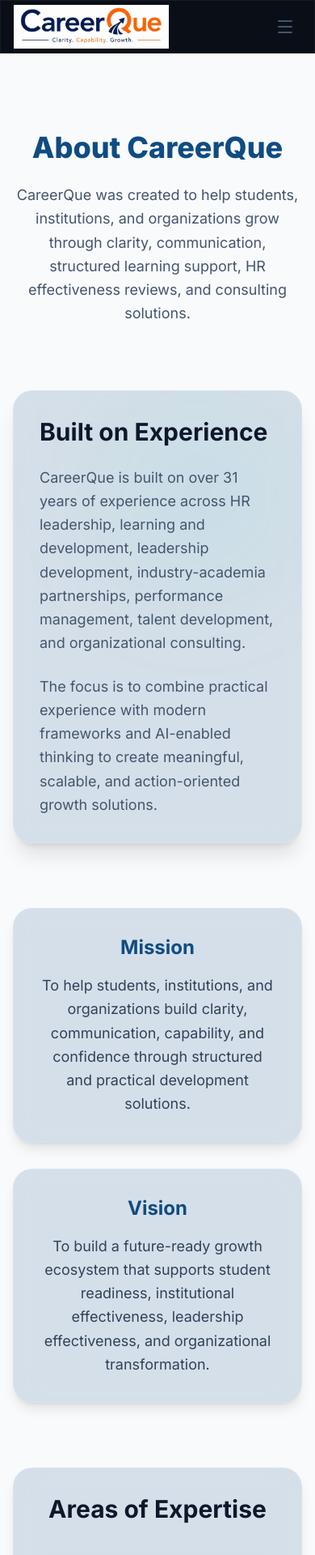
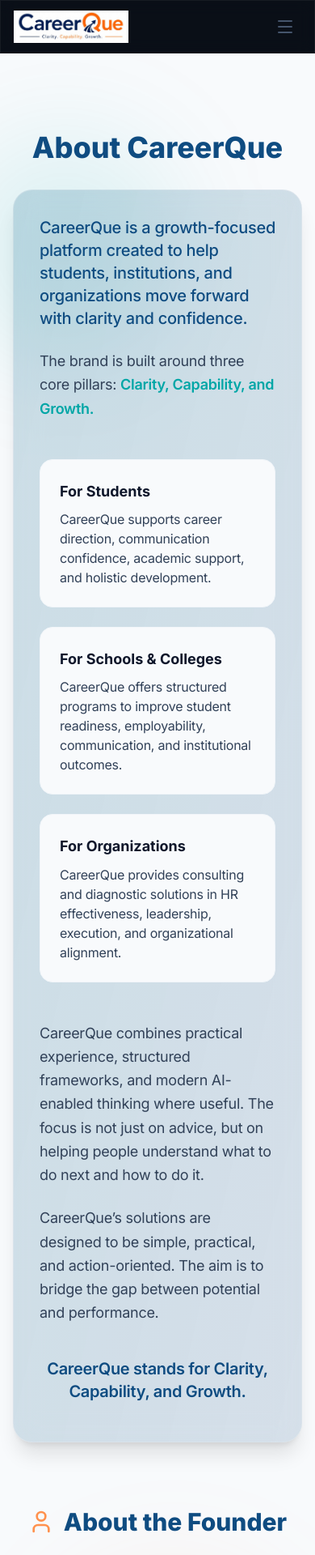
Before and after one commit to Sanjaykj23/CareerQue, a Next.js app: page /about in a window 390 px wide. Shown: the top 1920 px of the page at 81% size. Built offline with nearby package versions, Linux system fonts and the light colour scheme.

Commit message:
Made changes to logo and added Contact form Backend

```diff
--- a/src/app/about/page.tsx
+++ b/src/app/about/page.tsx
@@ -1,74 +1,90 @@
-import { CheckCircle2 } from "lucide-react";
+import { User, Target } from "lucide-react";
 
 export default function About() {
-  const expertiseAreas = [
-    "Strategic HR leadership",
-    "Learning and development",
-    "Leadership development",
-    "Performance management",
-    "Competency development",
-    "Industry-academia partnerships",
-    "Student development",
-    "Organizational effectiveness",
-    "HR effectiveness review",
-    "AI-enabled consulting frameworks"
-  ];
-
   return (
     <main className="min-h-screen bg-slate-50 dark:bg-brand-dark transition-colors duration-300 py-24">
       <div className="container mx-auto px-4 md:px-6 max-w-5xl">
 
-        {/* Header */}
-        <div className="text-center mb-20">
-          <h1 className="text-4xl md:text-5xl font-extrabold text-brand-blue dark:text-white mb-6">
+        {/* About CareerQue */}
+        <div className="mb-20 relative">
+          <div className="absolute top-0 -left-20 w-72 h-72 bg-brand-teal/10 rounded-full blur-3xl pointer-events-none" />
+
+          <h1 className="text-4xl md:text-5xl font-extrabold text-brand-blue dark:text-white mb-8 text-center relative z-10">
             About CareerQue
           </h1>
-          <p className="text-lg md:text-xl text-slate-600 dark:text-slate-400 max-w-3xl mx-auto leading-relaxed">
-            CareerQue was created to help students, institutions, and organizations grow through clarity, communication, structured learning support, HR effectiveness reviews, and consulting solutions.
+
+          <div className="glass-panel border border-slate-200 dark:border-slate-800 rounded-3xl p-8 md:p-12 bg-white/80 dark:bg-slate-900/80 shadow-xl relative z-10 overflow-hidden">
+            <div className="absolute inset-0 bg-gradient-to-br from-brand-teal/5 to-transparent pointer-events-none" />
+
+            <div className="space-y-6 text-slate-700 dark:text-slate-300 text-lg leading-relaxed relative z-10">
+              <p className="text-xl font-medium text-brand-blue dark:text-white">
+                CareerQue is a growth-focused platform created to help students, institutions, and organizations move forward with clarity and confidence.
               </p>
+              <p>
+                The brand is built around three core pillars: <span className="font-semibold text-brand-teal">Clarity, Capability, and Growth.</span>
+              </p>
+
+              <div className="grid md:grid-cols-3 gap-6 py-6">
+                <div className="bg-slate-50 dark:bg-slate-800/50 p-6 rounded-2xl border border-slate-100 dark:border-slate-700">
+                  <h3 className="font-bold text-slate-900 dark:text-white mb-2">For Students</h3>
+                  <p className="text-base">CareerQue supports career direction, communication confidence, academic support, and holistic development.</p>
+                </div>
+                <div className="bg-slate-50 dark:bg-slate-800/50 p-6 rounded-2xl border border-slate-100 dark:border-slate-700">
+                  <h3 className="font-bold text-slate-900 dark:text-white mb-2">For Schools & Colleges</h3>
+                  <p className="text-base">CareerQue offers structured programs to improve student readiness, employability, communication, and institutional outcomes.</p>
+                </div>
+                <div className="bg-slate-50 dark:bg-slate-800/50 p-6 rounded-2xl border border-slate-100 dark:border-slate-700">
+                  <h3 className="font-bold text-slate-900 dark:text-white mb-2">For Organizations</h3>
+                  <p className="text-base">CareerQue provides consulting and diagnostic solutions in HR effectiveness, leadership, execution, and organizational alignment.</p>
+                </div>
               </div>
 
-        {/* Founder / Experience */}
-        <div className="mb-20 glass-panel border border-slate-200 dark:border-slate-800 rounded-3xl p-8 md:p-12 bg-white/80 dark:bg-slate-900/80 shadow-xl relative overflow-hidden">
-          <div className="absolute top-0 right-0 w-64 h-64 bg-brand-teal/5 rounded-full blur-3xl pointer-events-none" />
-
-          <h2 className="text-3xl font-bold text-slate-900 dark:text-white mb-6 relative z-10">Built on Experience</h2>
-          <div className="space-y-6 text-slate-600 dark:text-slate-400 text-lg leading-relaxed relative z-10">
               <p>
-              CareerQue is built on over 31 years of experience across HR leadership, learning and development, leadership development, industry-academia partnerships, performance management, talent development, and organizational consulting.
+                CareerQue combines practical experience, structured frameworks, and modern AI-enabled thinking where useful. The focus is not just on advice, but on helping people understand what to do next and how to do it.
               </p>
               <p>
-              The focus is to combine practical experience with modern frameworks and AI-enabled thinking to create meaningful, scalable, and action-oriented growth solutions.
+                CareerQue’s solutions are designed to be simple, practical, and action-oriented. The aim is to bridge the gap between potential and performance.
+              </p>
+              <p className="font-semibold text-brand-blue dark:text-white text-xl text-center py-4">
+                CareerQue stands for Clarity, Capability, and Growth.
               </p>
             </div>
           </div>
+        </div>
 
-        {/* Mission & Vision */}
-        <div className="grid md:grid-cols-2 gap-8 mb-20">
-          <div className="glass-panel border border-brand-orange/20 rounded-3xl p-8 bg-brand-orange/5 dark:bg-brand-orange/10 flex flex-col justify-center text-center shadow-lg">
-            <h2 className="text-2xl font-bold text-brand-blue dark:text-white mb-4">Mission</h2>
-            <p className="text-slate-700 dark:text-slate-300 leading-relaxed text-lg">
-              To help students, institutions, and organizations build clarity, communication, capability, and confidence through structured and practical development solutions.
+        {/* About Founder */}
+        <div className="relative">
+          <div className="absolute top-20 right-0 w-80 h-80 bg-brand-orange/10 rounded-full blur-3xl pointer-events-none" />
+
+          <h2 className="text-3xl md:text-4xl font-extrabold text-brand-blue dark:text-white mb-8 text-center relative z-10 flex items-center justify-center gap-3">
+            <User className="w-8 h-8 text-brand-orange" />
+            About the Founder
+          </h2>
+
+          <div className="glass-panel border border-brand-orange/20 rounded-3xl p-8 md:p-12 bg-white/80 dark:bg-slate-900/80 shadow-xl relative z-10 overflow-hidden">
+            <div className="absolute inset-0 bg-gradient-to-tl from-brand-orange/5 to-transparent pointer-events-none" />
+
+            <div className="space-y-6 text-slate-700 dark:text-slate-300 text-lg leading-relaxed relative z-10">
+              <p className="text-xl font-medium text-brand-blue dark:text-white">
+                CareerQue is founded by <span className="font-bold">P R Manikantan</span>, a Strategic HR, Learning, and Organizational Effectiveness professional with over 31 years of experience.
               </p>
-          </div>
-          <div className="glass-panel border border-brand-teal/20 rounded-3xl p-8 bg-brand-teal/5 dark:bg-brand-teal/10 flex flex-col justify-center text-center shadow-lg">
-            <h2 className="text-2xl font-bold text-brand-blue dark:text-white mb-4">Vision</h2>
-            <p className="text-slate-700 dark:text-slate-300 leading-relaxed text-lg">
-              To build a future-ready growth ecosystem that supports student readiness, institutional effectiveness, leadership effectiveness, and organizational transformation.
+              <p>
+                He has worked across HR leadership, learning and development, performance management, campus hiring, leadership development, and organizational transformation.
               </p>
+              <p>
+                His experience includes building capability frameworks, strengthening people processes, developing managers, and supporting business-aligned HR systems. He has also worked closely with students, institutions, and industry-academia initiatives to improve employability and career readiness.
+              </p>
+              <p>
+                Manikantan has led large-scale talent development and fresher hiring initiatives across corporate environments. He has been recognized among the <span className="font-semibold text-brand-orange">Top 100 Training Minds in India</span> and the <span className="font-semibold text-brand-orange">Top 50 Training Minds in Tamil Nadu</span> by the World HRD Congress.
+              </p>
+              <p>
+                His work brings together practical HR experience, learning strategy, leadership development, and structured problem-solving.
+              </p>
+
+              <div className="bg-brand-blue/5 dark:bg-brand-blue/10 p-6 rounded-2xl border border-brand-blue/10 dark:border-brand-blue/20 mt-8 text-center italic">
+                "Through CareerQue, he aims to support students, institutions, and organizations with clear, practical, and outcome-focused guidance. His approach is rooted in simplicity, experience, and actionability. CareerQue reflects his belief that the right clarity can help people and organizations make better choices and grow with confidence."
               </div>
             </div>
-
-        {/* Expertise Areas */}
-        <div className="glass-panel border border-slate-200 dark:border-slate-800 rounded-3xl p-8 md:p-12 bg-white/50 dark:bg-slate-900/50 shadow-lg">
-          <h2 className="text-3xl font-bold text-center text-slate-900 dark:text-white mb-10">Areas of Expertise</h2>
-          <div className="grid sm:grid-cols-2 gap-x-8 gap-y-4">
-            {expertiseAreas.map((area, index) => (
-              <div key={index} className="flex items-start space-x-3 bg-white dark:bg-slate-800 p-4 rounded-xl shadow-sm border border-slate-100 dark:border-slate-700">
-                <CheckCircle2 className="w-6 h-6 text-brand-teal shrink-0" />
-                <span className="text-slate-700 dark:text-slate-300 font-medium">{area}</span>
-              </div>
-            ))}
           </div>
         </div>
 
--- a/src/app/contact/page.tsx
+++ b/src/app/contact/page.tsx
@@ -1,10 +1,36 @@
 "use client";
-
 import { Button } from "@/components/ui/Button";
 import { Input } from "@/components/ui/Input";
 import { Textarea } from "@/components/ui/Textarea";
+import { useState } from "react";
+
+interface FormErrors {
+  name?: string;
+  email?: string;
+  mobile?: string;
+  organization?: string;
+  interest?: string;
+  message?: string;
+}
+
+const GOOGLE_SCRIPT_URL = process.env.NEXT_PUBLIC_GOOGLE_SCRIPT_URL || "";
+
+if (GOOGLE_SCRIPT_URL == "") {
+  console.error("Missing NEXT_PUBLIC_GOOGLE_SCRIPT_URL environment variable!");
+} else {
+  console.log("Crt URL")
+}
 
 export default function Contact() {
+  const [loading, setLoading] = useState(false);
+  const [formData, setFormData] = useState({
+    name: "",
+    email: "",
+    mobile: "",
+    organization: "",
+    interest: "",
+    message: "",
+  });
   const inquiryOptions = [
     "Student Growth Solutions",
     "Institution Solutions",
@@ -15,6 +41,110 @@
     "HR Effectiveness Review",
     "Other"
   ];
+
+  const [errors, setErrors] = useState<FormErrors>({});
+
+  const validateForm = (): boolean => {
+    const tempErrors: FormErrors = {};
+
+    // Name validation
+    if (!formData.name.trim()) {
+      tempErrors.name = "Name is required.";
+    } else if (formData.name.trim().length < 2) {
+      tempErrors.name = "Name must be at least 2 characters.";
+    }
+
+    // Email validation
+    const emailRegex = /^[^\s@]+@[^\s@]+\.[^\s@]+$/;
+    if (!formData.email.trim()) {
+      tempErrors.email = "Email is required.";
+    } else if (!emailRegex.test(formData.email)) {
+      tempErrors.email = "Please enter a valid email address.";
+    }
+
+    // Mobile validation (Allows optional + and 10 to 15 digits)
+    const mobileRegex = /^\+?[0-9]{10,15}$/;
+    if (!formData.mobile.trim()) {
+      tempErrors.mobile = "Mobile number is required.";
+    } else if (!mobileRegex.test(formData.mobile.replace(/[\s-]/g, ""))) {
+      tempErrors.mobile = "Please enter a valid mobile number (10-15 digits).";
+    }
+
+    // Organization validation
+    if (!formData.organization.trim()) {
+      tempErrors.organization = "Organization or Institution name is required.";
+    }
+
+    // Area of Interest validation
+    if (!formData.interest) {
+      tempErrors.interest = "Please select an area of interest.";
+    }
+
+    // Message validation
+    if (!formData.message.trim()) {
+      tempErrors.message = "Message cannot be empty.";
+    } else if (formData.message.trim().length < 10) {
+      tempErrors.message = "Please write a bit more detail (at least 10 characters).";
+    }
+
+    setErrors(tempErrors);
+    return Object.keys(tempErrors).length === 0;
+  };
+  const handleChange = (e: React.ChangeEvent<HTMLInputElement | HTMLSelectElement | HTMLTextAreaElement>) => {
+    const { id, value } = e.target;
+    setFormData({
+      ...formData,
+      [id]: value,
+    });
+    // Clear specific error dynamically as user types
+    if (errors[id as keyof FormErrors]) {
+      setErrors({
+        ...errors,
+        [id]: undefined,
+      });
+    }
+  }
+  const handleSubmit = async (e: React.FormEvent) => {
+    e.preventDefault();
+
+    // Stop form submission if validation fails
+    if (!validateForm()) return;
+
+    setLoading(true);
+
+    try {
+      // Convert formData to URLSearchParams to avoid CORS preflight issues
+      const formBody = new URLSearchParams();
+      Object.entries(formData).forEach(([key, value]) => {
+        formBody.append(key, value);
+      });
+
+      const response = await fetch(GOOGLE_SCRIPT_URL, {
+        method: "POST",
+        headers: {
+          "Content-Type": "text/plain;charset=utf-8", // Bypasses CORS preflight triggering
+        },
+        body: JSON.stringify(formData),
+      });
+      alert("Inquiry submitted successfully!");
+
+      // Reset form on success
+      setFormData({
+        name: "",
+        email: "",
+        mobile: "",
+        organization: "",
+        interest: "",
+        message: "",
+      });
+      setErrors({});
+    } catch (error) {
+      console.error("Error submitting form", error);
+      alert("Something went wrong. Please try again.");
+    } finally {
+      setLoading(false);
+    }
+  };
 
   return (
     <main className="min-h-screen bg-slate-50 dark:bg-brand-dark transition-colors duration-300 py-24">
@@ -30,51 +160,61 @@
         </div>
 
         <div className="glass-panel border border-slate-200 dark:border-slate-800 rounded-3xl p-8 md:p-12 bg-white/90 dark:bg-slate-900/90 shadow-xl">
-          <form className="space-y-6">
+          <form onSubmit={handleSubmit} noValidate className="space-y-6">
+
             <div className="grid md:grid-cols-2 gap-6">
               <div className="space-y-2">
-                <label htmlFor="name" className="text-sm font-medium leading-none peer-disabled:cursor-not-allowed peer-disabled:opacity-70 text-slate-700 dark:text-slate-300">Name</label>
-                <Input id="name" placeholder="Your full name" className="bg-slate-50 dark:bg-slate-800" />
+                <label htmlFor="name" className="text-sm font-medium leading-none text-slate-700 dark:text-slate-300">Name</label>
+                <Input id="name" value={formData.name} onChange={handleChange} placeholder="Your full name" className={`bg-slate-50 dark:bg-slate-800 ${errors.name ? "border-red-500 focus-visible:ring-red-500" : ""}`} />
+                {errors.name && <p className="text-xs font-medium text-red-500 mt-1">{errors.name}</p>}
               </div>
+
               <div className="space-y-2">
-                <label htmlFor="email" className="text-sm font-medium leading-none peer-disabled:cursor-not-allowed peer-disabled:opacity-70 text-slate-700 dark:text-slate-300">Email</label>
-                <Input id="email" type="email" placeholder="Your email address" className="bg-slate-50 dark:bg-slate-800" />
+                <label htmlFor="email" className="text-sm font-medium leading-none text-slate-700 dark:text-slate-300">Email</label>
+                <Input id="email" type="email" value={formData.email} onChange={handleChange} placeholder="Your email address" className={`bg-slate-50 dark:bg-slate-800 ${errors.email ? "border-red-500 focus-visible:ring-red-500" : ""}`} />
+                {errors.email && <p className="text-xs font-medium text-red-500 mt-1">{errors.email}</p>}
               </div>
             </div>
 
             <div className="grid md:grid-cols-2 gap-6">
               <div className="space-y-2">
-                <label htmlFor="mobile" className="text-sm font-medium leading-none peer-disabled:cursor-not-allowed peer-disabled:opacity-70 text-slate-700 dark:text-slate-300">Mobile Number</label>
-                <Input id="mobile" type="tel" placeholder="Your mobile number" className="bg-slate-50 dark:bg-slate-800" />
+                <label htmlFor="mobile" className="text-sm font-medium leading-none text-slate-700 dark:text-slate-300">Mobile Number</label>
+                <Input id="mobile" type="tel" value={formData.mobile} onChange={handleChange} placeholder="Your mobile number" className={`bg-slate-50 dark:bg-slate-800 ${errors.mobile ? "border-red-500 focus-visible:ring-red-500" : ""}`} />
+                {errors.mobile && <p className="text-xs font-medium text-red-500 mt-1">{errors.mobile}</p>}
               </div>
+
               <div className="space-y-2">
-                <label htmlFor="organization" className="text-sm font-medium leading-none peer-disabled:cursor-not-allowed peer-disabled:opacity-70 text-slate-700 dark:text-slate-300">Organization / Institution Name</label>
-                <Input id="organization" placeholder="Your organization or school" className="bg-slate-50 dark:bg-slate-800" />
+                <label htmlFor="organization" className="text-sm font-medium leading-none text-slate-700 dark:text-slate-300">Organization / Institution Name</label>
+                <Input id="organization" value={formData.organization} onChange={handleChange} placeholder="Your organization or school" className={`bg-slate-50 dark:bg-slate-800 ${errors.organization ? "border-red-500 focus-visible:ring-red-500" : ""}`} />
+                {errors.organization && <p className="text-xs font-medium text-red-500 mt-1">{errors.organization}</p>}
               </div>
             </div>
 
             <div className="space-y-2">
-              <label htmlFor="interest" className="text-sm font-medium leading-none peer-disabled:cursor-not-allowed peer-disabled:opacity-70 text-slate-700 dark:text-slate-300">Area of Interest</label>
+              <label htmlFor="interest" className="text-sm font-medium leading-none text-slate-700 dark:text-slate-300">Area of Interest</label>
               <select
                 id="interest"
-                defaultValue=""
-                className="flex h-10 w-full rounded-md border border-input bg-slate-50 dark:bg-slate-800 px-3 py-2 text-sm ring-offset-background placeholder:text-muted-foreground focus-visible:outline-none focus-visible:ring-2 focus-visible:ring-ring focus-visible:ring-offset-2 disabled:cursor-not-allowed disabled:opacity-50 dark:border-slate-700 dark:text-white"
+                value={formData.interest}
+                onChange={handleChange}
+                className={`flex h-10 w-full rounded-md border bg-slate-50 dark:bg-slate-800 px-3 py-2 text-sm ring-offset-background focus-visible:outline-none focus-visible:ring-2 focus-visible:ring-ring dark:border-slate-700 dark:text-white ${errors.interest ? "border-red-500 focus-visible:ring-red-500" : ""}`}
               >
                 <option value="" disabled>Select an option</option>
                 {inquiryOptions.map((option, index) => (
                   <option key={index} value={option}>{option}</option>
                 ))}
               </select>
+              {errors.interest && <p className="text-xs font-medium text-red-500 mt-1">{errors.interest}</p>}
             </div>
 
             <div className="space-y-2">
-              <label htmlFor="message" className="text-sm font-medium leading-none peer-disabled:cursor-not-allowed peer-disabled:opacity-70 text-slate-700 dark:text-slate-300">Message</label>
-              <Textarea id="message" placeholder="How can we help you?" className="min-h-[150px] bg-slate-50 dark:bg-slate-800" />
+              <label htmlFor="message" className="text-sm font-medium leading-none text-slate-700 dark:text-slate-300">Message</label>
+              <Textarea id="message" value={formData.message} onChange={handleChange} placeholder="How can we help you?" className={`min-h-[150px] bg-slate-50 dark:bg-slate-800 ${errors.message ? "border-red-500 focus-visible:ring-red-500" : ""}`} />
+              {errors.message && <p className="text-xs font-medium text-red-500 mt-1">{errors.message}</p>}
             </div>
 
             <div className="pt-4 flex flex-col sm:flex-row gap-4 items-center justify-center">
-              <Button type="submit" size="lg" className="w-full sm:w-auto h-12 px-8">
-                Submit Inquiry
+              <Button type="submit" size="lg" disabled={loading} className="w-full sm:w-auto h-12 px-8">
+                {loading ? "Submitting..." : "Submit Inquiry"}
               </Button>
             </div>
           </form>
--- a/src/app/globals.css
+++ b/src/app/globals.css
@@ -35,6 +35,10 @@
   font-family: var(--font-sans);
   -webkit-font-smoothing: antialiased;
   transition: background-color 0.3s ease, color 0.3s ease;
+}
+
+p {
+  letter-spacing: -0.015em;
 }
 
 /* Glassmorphism Utilities */
--- a/src/components/layout/Footer.tsx
+++ b/src/components/layout/Footer.tsx
@@ -48,9 +48,9 @@
           <div className="space-y-4">
             <h3 className="text-sm font-semibold tracking-wide text-brand-blue dark:text-brand-teal uppercase">Contact</h3>
             <ul className="space-y-2 text-sm text-slate-500 dark:text-slate-400">
-              <li><a href="mailto:#" className="hover:text-brand-teal transition-colors">Email: To be added</a></li>
-              <li><a href="#" className="hover:text-brand-teal transition-colors">WhatsApp: To be added</a></li>
-              <li><a href="#" className="hover:text-brand-teal transition-colors">LinkedIn: To be added</a></li>
+              <li><a href="mailto:info@careerque.com" className="hover:text-brand-teal transition-colors">Email</a></li>
+              <li><a href="#" className="hover:text-brand-teal transition-colors">WhatsApp</a></li>
+              <li><a href="#" className="hover:text-brand-teal transition-colors">LinkedIn</a></li>
             </ul>
           </div>
         </div>
--- a/src/components/layout/Navbar.tsx
+++ b/src/components/layout/Navbar.tsx
@@ -30,13 +30,14 @@
       <div className="container mx-auto flex h-16 items-center justify-between px-4 md:px-6">
         <Link href="/" className="flex items-center space-x-2">
           {/* Logo Space */}
-          <div className="h-12 w-48 flex items-center justify-start">
+          <div className="h-10 w-40 flex items-center justify-start">
             <Image
               src="/logo.jpg"
               alt="CareerQue Logo"
-              width={200}
-              height={48}
-              className="object-contain"
+              width={160}
+              height={40}
+              priority
+              className="object-contain w-auto h-auto max-h-10"
             />
           </div>
         </Link>
@@ -75,6 +76,7 @@
         {/* Mobile Menu Toggle */}
         <div className="flex items-center md:hidden space-x-4">
           <button
+            suppressHydrationWarning
             className="p-2 text-slate-600 dark:text-slate-300 z-50 relative"
             aria-label="Toggle Menu"
             onClick={() => setIsMobileMenuOpen(!isMobileMenuOpen)}
--- a/src/components/sections/home/WhatWeOffer.tsx
+++ b/src/components/sections/home/WhatWeOffer.tsx
@@ -92,7 +92,7 @@
               transition={{ delay: index * 0.1 + 0.2 }}
               className={`flex flex-col h-full rounded-3xl border ${offering.borderColor} bg-white dark:bg-slate-900 shadow-sm overflow-hidden transition-all hover:shadow-lg`}
             >
-              <div className="p-8 flex-1 flex flex-col">
+              <div className="p-6 md:p-8 flex-1 flex flex-col">
                 <div className={`w-14 h-14 rounded-2xl flex items-center justify-center mb-6 ${offering.color}`}>
                   <offering.icon className="w-7 h-7" />
                 </div>
--- a/src/components/sections/home/WhyCareerQue.tsx
+++ b/src/components/sections/home/WhyCareerQue.tsx
@@ -61,8 +61,8 @@
              <div className="absolute inset-0 bg-gradient-to-br from-brand-teal/10 via-transparent to-brand-orange/10 mix-blend-overlay"></div>
 
              <div className="relative z-10 text-center">
-                <div className="w-24 h-24 mx-auto bg-brand-blue dark:bg-slate-800 rounded-full flex items-center justify-center shadow-xl mb-6 border-4 border-white dark:border-slate-700">
-                  <span className="text-3xl font-bold text-white">CQ</span>
+                <div className="mx-auto flex items-center justify-center mb-6 bg-white dark:bg-slate-800 rounded-xl p-4 shadow-xl border border-slate-200 dark:border-slate-700 max-w-[200px] md:max-w-[240px]">
+                  <img src="/logodark.jpeg" alt="CareerQue" className="w-full h-auto object-contain" />
                 </div>
                 <h3 className="text-2xl font-bold text-brand-blue dark:text-white mb-2">Practical Growth</h3>
                 <p className="text-slate-500 dark:text-slate-400 max-w-xs mx-auto">Built on decades of real-world organizational and learning experience.</p>
```
Also changed, not shown: src/components/sections/home/DualCore.tsx (+4 -4 lines), src/components/sections/home/HeroSplit.tsx (+4 -3 lines), src/components/ui/Card.tsx (+6 -6 lines), public/logodark.jpeg (added). Lines whose indentation alone changed are shown as unchanged.
